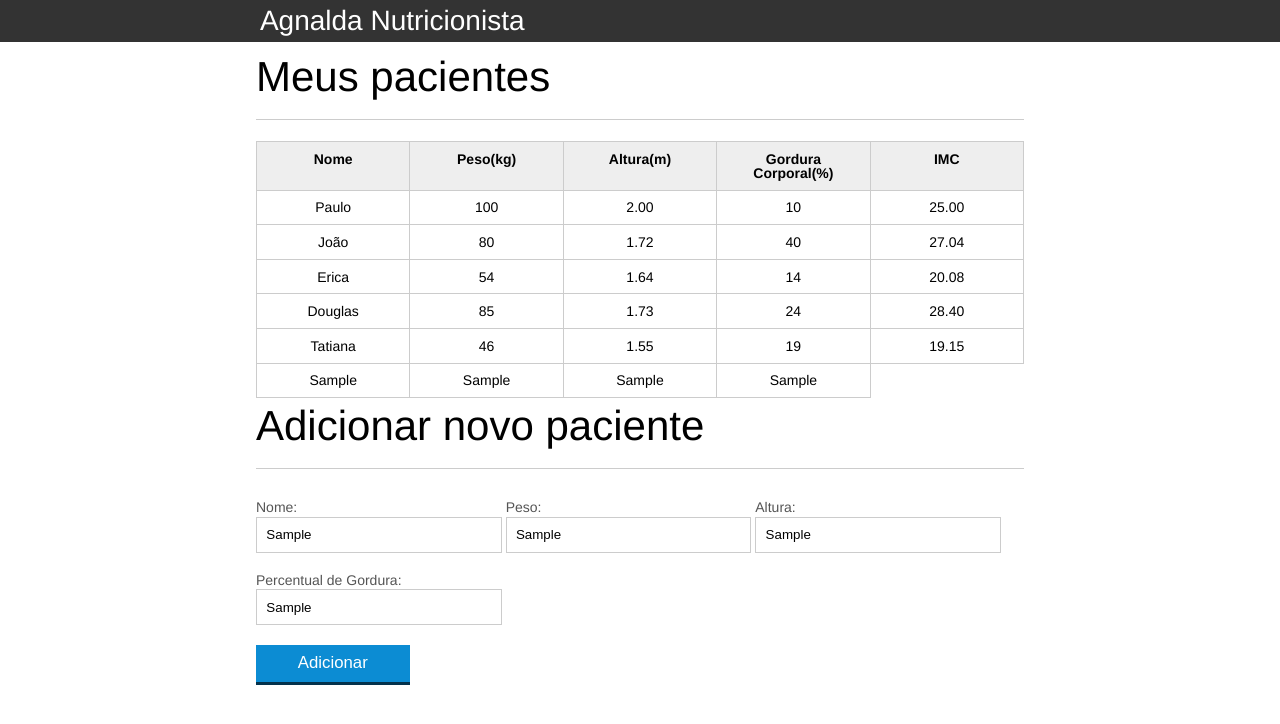
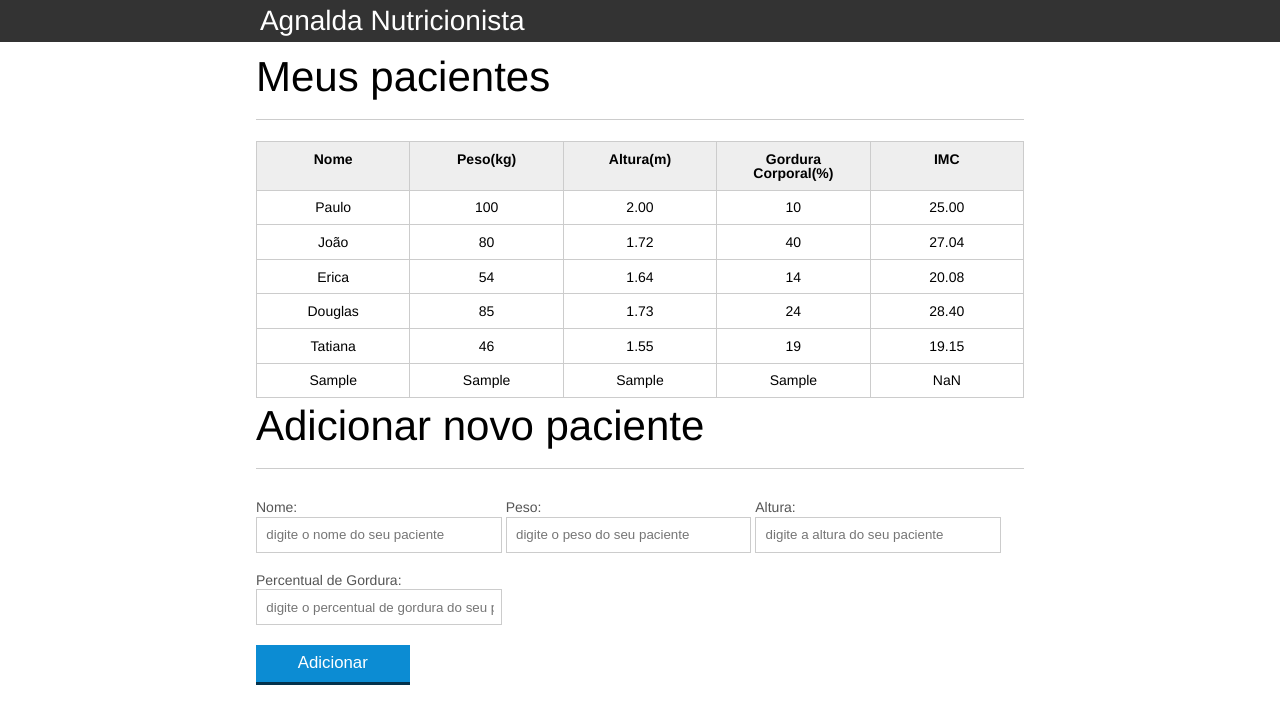
Before and after one commit to GabrielAcquaviva/agnalda-nutricionista, a plain HTML site: page index.html in a window 1280 px wide. Both pictures are taken after typing "Sample", "Sample", "Sample", "Sample" into the empty fields and a click on the button "Adicionar". Drawn offline with Linux system fonts and the light colour scheme.

Commit message:
Enxugando o código

```diff
--- a/index.html
+++ b/index.html
@@ -99,9 +99,8 @@
 		</form>
 	</section>
 
-	<script src="js/principal.js">
-
-	</script>
+	<script src="js/calcula-imc.js"></script>
+	<script src="js/form.js"></script>
 
 </body>
 
--- /dev/null
+++ b/js/calcula-imc.js
@@ -0,0 +1,48 @@
+var titulo = document.querySelector(".titulo");
+titulo.textContent = "Agnalda Nutricionista";
+
+
+var pacientes = document.querySelectorAll(".paciente");
+
+for (var i = 0; i < pacientes.length; i++) {
+
+  var paciente = pacientes[i];
+
+  var tdPeso = paciente.querySelector(".info-peso");
+  var peso = tdPeso.textContent;
+
+  var tdAltura = paciente.querySelector(".info-altura");
+  var altura = tdAltura.textContent;
+
+  var tdImc = paciente.querySelector(".info-imc");
+
+  var validaPeso = true;
+  var validaAltura = true;
+
+  if (peso <= 0 || peso >= 1000) {
+    console.log("Peso inválido!");
+    validaPeso = false;
+    tdImc.textContent = "Peso inválido!"
+    paciente.classList.add("paciente-invalido");
+  }
+
+  if (altura <= 0 || altura >= 3.00) {
+    console.log("Altura inválida!");
+    validaAltura = false;
+    tdImc.textContent = "Altura inválida!"
+    paciente.classList.add("paciente-invalido");
+  }
+
+  if (validaAltura && validaPeso) {
+    var imc = calculaImc(peso, altura);
+    tdImc.textContent = imc;
+  }
+}
+
+function calculaImc(peso,altura) {
+  var imc = 0;
+
+  imc = peso / (altura * altura);
+
+  return imc.toFixed(2);
+}
--- /dev/null
+++ b/js/form.js
@@ -0,0 +1,50 @@
+var botaoAdicionar = document.querySelector("#adicionar-paciente");
+botaoAdicionar.addEventListener('click', function(event) {
+  event.preventDefault();
+
+  var form = document.querySelector("#form-adiciona");
+  var paciente = obtemPacienteDoFormulario(form);
+  var pacienteTr = montaTr(paciente);
+  var tabela = document.querySelector("#tabela-pacientes");
+
+  tabela.appendChild(pacienteTr);
+
+  form.reset();
+
+});
+
+function obtemPacienteDoFormulario(form) {
+
+  var paciente = {
+    nome: form.nome.value,
+    peso: form.peso.value,
+    altura: form.altura.value,
+    gordura: form.gordura.value,
+    imc: calculaImc(form.peso.value, form.altura.value)
+  }
+
+  return paciente;
+}
+
+function montaTr(paciente) {
+
+  var pacienteTr = document.createElement("tr");
+  pacienteTr.classList.add("paciente");
+
+  pacienteTr.appendChild(montaTd(paciente.nome, "info-nome"));
+  pacienteTr.appendChild(montaTd(paciente.peso, "info-peso"));
+  pacienteTr.appendChild(montaTd(paciente.altura, "info-altura"));
+  pacienteTr.appendChild(montaTd(paciente.gordura, "info-gordura"));
+  pacienteTr.appendChild(montaTd(paciente.imc, "info-imc"));
+
+  return pacienteTr;
+}
+
+function montaTd(dado, classe) {
+  var td = document.createElement("td");
+  td.textContent = dado;
+  td.classList.add(classe)
+
+  return td;
+
+}
--- a/js/principal.js
+++ /dev/null
@@ -1,76 +0,0 @@
-var titulo = document.querySelector(".titulo");
-titulo.textContent = "Agnalda Nutricionista";
-
-
-var pacientes = document.querySelectorAll(".paciente");
-
-for (var i = 0; i < pacientes.length; i++) {
-
-  var paciente = pacientes[i];
-
-  var tdPeso = paciente.querySelector(".info-peso");
-  var peso = tdPeso.textContent;
-
-  var tdAltura = paciente.querySelector(".info-altura");
-  var altura = tdAltura.textContent;
-
-  var tdImc = paciente.querySelector(".info-imc");
-
-  var validaPeso = true;
-  var validaAltura = true;
-
-  if (peso <= 0 || peso >= 1000) {
-    console.log("Peso inválido!");
-    validaPeso = false;
-    tdImc.textContent = "Peso inválido!"
-    paciente.classList.add("paciente-invalido");
-  }
-
-  if (altura <= 0 || altura >= 3.00) {
-    console.log("Altura inválida!");
-    validaAltura = false;
-    tdImc.textContent = "Altura inválida!"
-    paciente.classList.add("paciente-invalido");
-  }
-
-  if (validaAltura && validaPeso) {
-    var imc = peso / (altura * altura);
-    tdImc.textContent = imc.toFixed(2);
-  }
-}
-
-var botaoAdicionar = document.querySelector("#adicionar-paciente");
-botaoAdicionar.addEventListener('click', function (event) {
-  event.preventDefault();
-
-  var form = document.querySelector("#form-adiciona");
-
-  var nome = form.nome.value;
-  var peso = form.peso.value;
-  var altura = form.altura.value;
-  var gordura = form.gordura.value;
-
-  var pacienteTr = document.createElement("tr");
-
-  var nomeTd = document.createElement("td");
-  var pesoTd = document.createElement("td");
-  var alturaTd = document.createElement("td");
-  var gorduraTd = document.createElement("td");
-  var imcTd = document.createElement("td");
-
-  nomeTd.textContent = nome;
-  pesoTd.textContent = peso;
-  alturaTd.textContent = altura;
-  gorduraTd.textContent = gordura;
-  imcTd.textContent = imc;
-
-  pacienteTr.appendChild(nomeTd);
-  pacienteTr.appendChild(pesoTd);
-  pacienteTr.appendChild(alturaTd);
-  pacienteTr.appendChild(gorduraTd);
-
-  var tabela = document.querySelector("#tabela-pacientes");
-
-  tabela.appendChild(pacienteTr);
-
-});
```
Lines whose indentation alone changed are shown as unchanged.
